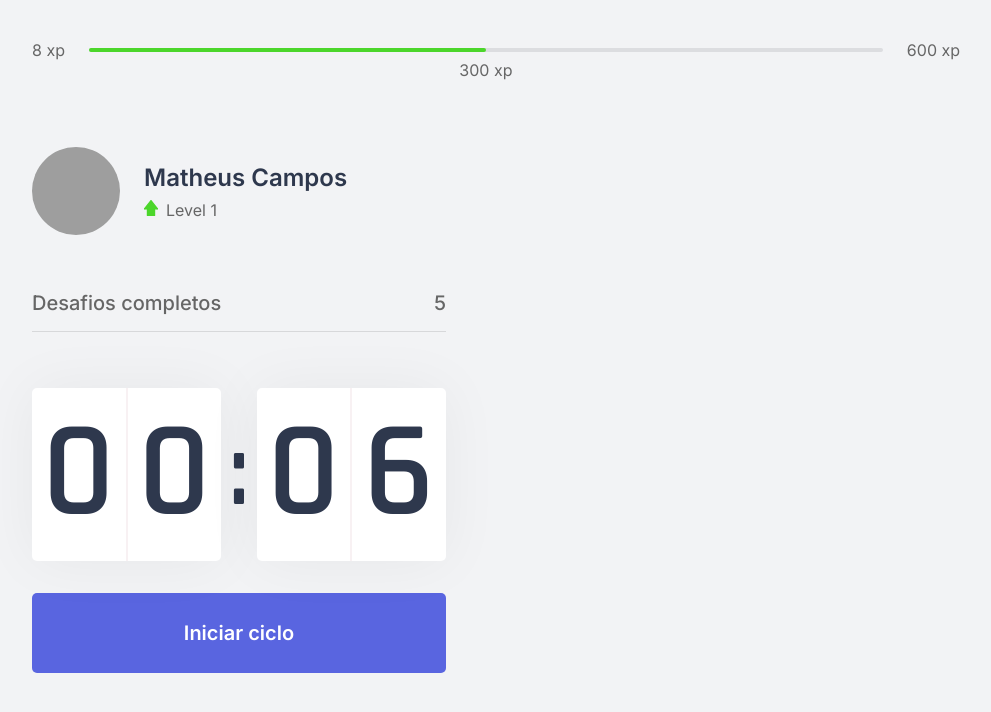
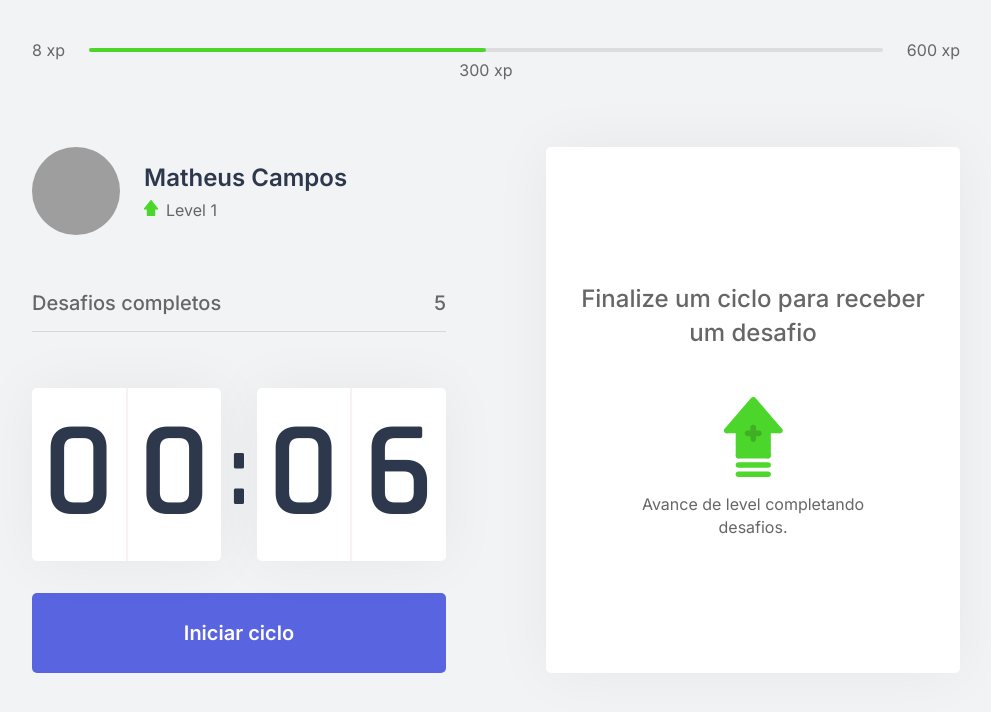
Before and after one commit to Teuuz1994/nlw4-moveit, a Next.js app: page / in a window 1280 px wide. Shown: the top 712 px of the page, without its empty margins (144-1135 px from the left). Built offline with nearby package versions, Linux system fonts and the light colour scheme; grey boxes are pictures that could not be loaded.

Commit message:
feat: finishing mocap ChallengeBox component

```diff
--- /dev/null
+++ b/src/components/ChallengeBox/index.tsx
@@ -0,0 +1,23 @@
+import {
+  Container,
+  ChallengeNotActive,
+  Paragraph,
+  Strong,
+  Image,
+} from './styles';
+
+const ChallengeBox = () => {
+  return (
+    <Container>
+      <ChallengeNotActive>
+        <Strong>Finalize um ciclo para receber um desafio</Strong>
+        <Paragraph>
+          <Image src="icons/level-up.svg" alt="Level Up" />
+          Avance de level completando desafios.
+        </Paragraph>
+      </ChallengeNotActive>
+    </Container>
+  );
+};
+
+export default ChallengeBox;
--- /dev/null
+++ b/src/components/ChallengeBox/styles.ts
@@ -0,0 +1,42 @@
+import styled from 'styled-components';
+
+export const Container = styled.div`
+  height: 100%;
+
+  background: var(--white);
+  border-radius: 5px;
+  box-shadow: 0 0 60px rgba(0, 0, 0, 0.05);
+  padding: 1.5rem 2rem;
+
+  display: flex;
+  flex-direction: column;
+  align-items: center;
+  justify-content: center;
+
+  text-align: center;
+`;
+
+export const ChallengeNotActive = styled.div`
+  display: flex;
+  flex-direction: column;
+  align-items: center;
+`;
+
+export const Strong = styled.strong`
+  font-size: 1.5rem;
+  font-weight: 500;
+  line-height: 1.4;
+`;
+
+export const Paragraph = styled.p`
+  display: flex;
+  flex-direction: column;
+  align-items: center;
+  line-height: 1.4;
+  max-width: 70%;
+  margin-top: 3rem;
+`;
+
+export const Image = styled.img`
+  margin-bottom: 1rem;
+`;
--- a/src/pages/index.tsx
+++ b/src/pages/index.tsx
@@ -1,10 +1,16 @@
-import { ExperienceBar, Profile, CompleteChallenges, CountDown } from '../components'
+import {
+  ExperienceBar,
+  Profile,
+  CompleteChallenges,
+  CountDown,
+} from '../components';
+import ChallengeBox from '../components/ChallengeBox';
 
-import { Section } from '../styles/pages/Home';
+import { Section, Container } from '../styles/pages/Home';
 
 export default function Home() {
   return (
-    <div className="container">
+    <Container>
       <ExperienceBar />
 
       <Section>
@@ -14,9 +20,9 @@ export default function Home() {
           <CountDown />
         </div>
         <div>
-
+          <ChallengeBox />
         </div>
       </Section>
-    </div>
-  )
+    </Container>
+  );
 }
--- a/src/styles/global.ts
+++ b/src/styles/global.ts
@@ -29,14 +29,6 @@ export default createGlobalStyle`
       font-size: 87.5%;
     }
   }
-  .container {
-    height: 100vh;
-    max-width: 992px;
-    margin: 0 auto;
-    padding: 2.5rem 2rem;
-    display: flex;
-    flex-direction: column;
-  }
   body {
     background: var(--background);
     color: var(--text);
--- a/src/styles/pages/Home/index.ts
+++ b/src/styles/pages/Home/index.ts
@@ -8,3 +8,12 @@ export const Section = styled.div`
   gap: 6.25rem;
   align-content: center;
 `;
+
+export const Container = styled.div`
+  height: 100vh;
+  max-width: 992px;
+  margin: 0 auto;
+  padding: 2.5rem 2rem;
+  display: flex;
+  flex-direction: column;
+`;
```
